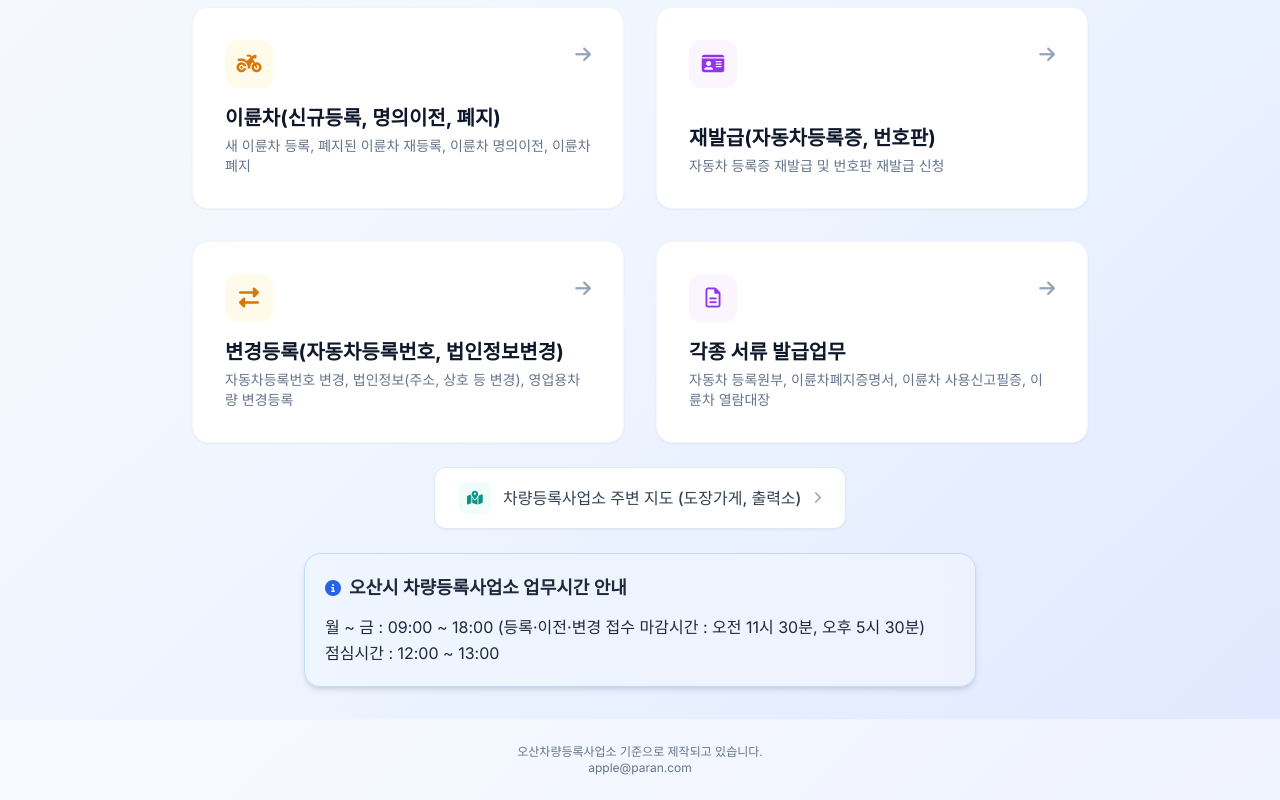
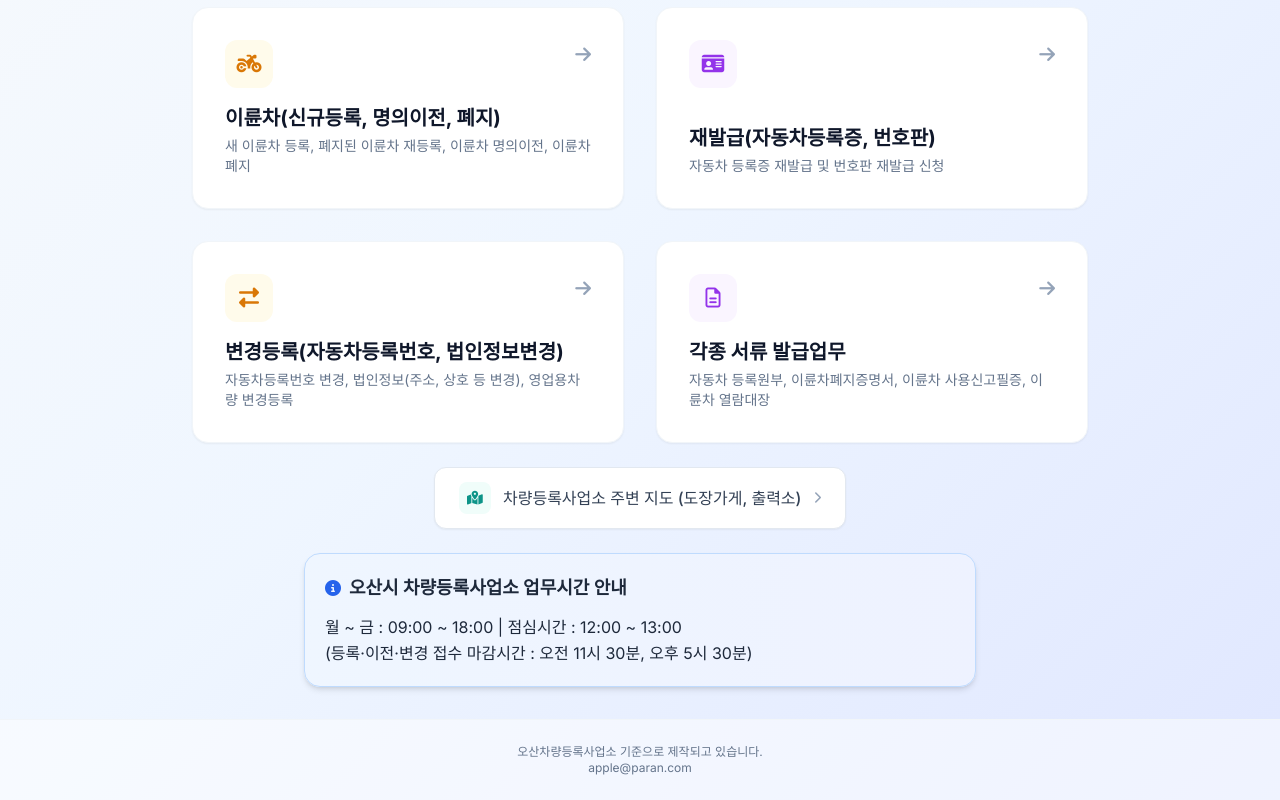
Before and after one commit to u3585/osancar, a plain HTML site: page index.html in a window 1280 px wide. Shown: the part 431-1231 px from the top of the page. Drawn offline with nearby package versions, Linux system fonts and the light colour scheme.

Commit message:
Update index.html

```diff
--- a/index.html
+++ b/index.html
@@ -189,7 +189,7 @@
         </div>
 
         <p class="text-slate-800 leading-relaxed">
-            월 ~ 금 : 09:00 ~ 18:00 (등록·이전·변경 접수 마감시간 : 오전 11시 30분, 오후 5시 30분)<br>점심시간 : 12:00 ~ 13:00
+            월 ~ 금 : 09:00 ~ 18:00 | 점심시간 : 12:00 ~ 13:00<br>(등록·이전·변경 접수 마감시간 : 오전 11시 30분, 오후 5시 30분)
         </p>
     </div>
 </div>
```
